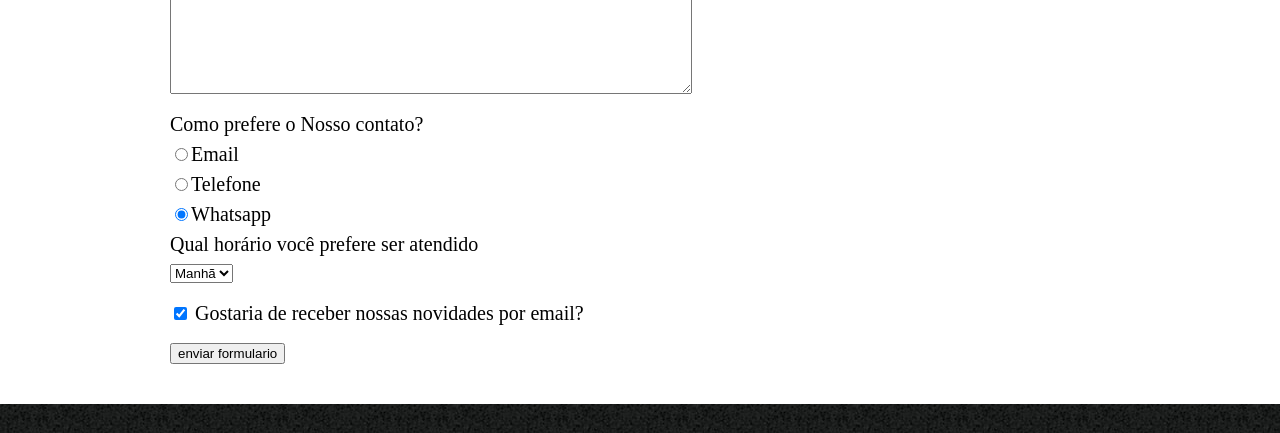
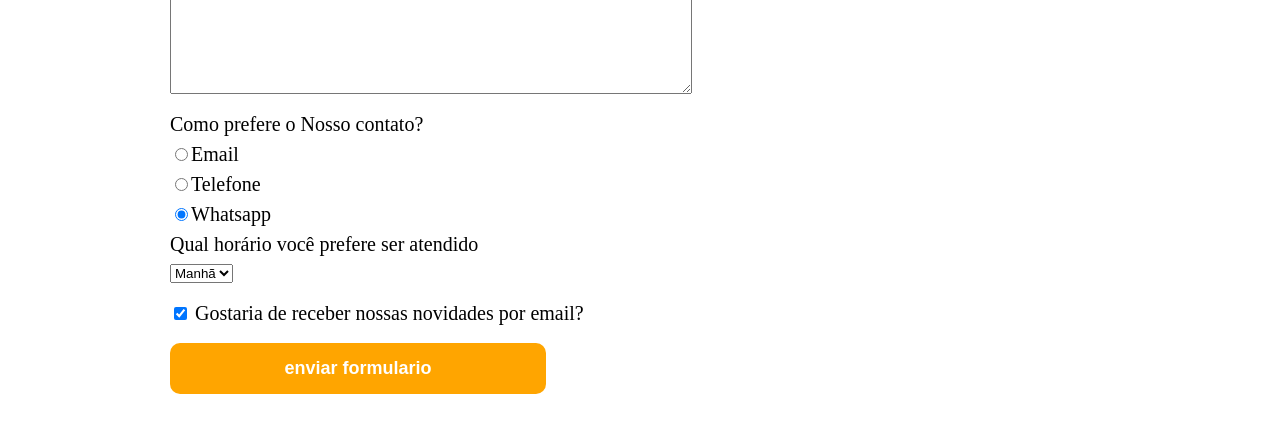
Before and after one commit to Renato007/Exerc-cios_De_L-gica_Programa-o, a plain HTML site: page projeto-Barbearia-Alura/contatos.html in a window 1280 px wide. Shown: the part 708-1141 px from the top of the page. Drawn offline with Linux system fonts and the light colour scheme.

Commit message:
[adição] propriedades de CSS de animação no botão enviar

```diff
--- a/projeto-Barbearia-Alura/contatos.html
+++ b/projeto-Barbearia-Alura/contatos.html
@@ -64,7 +64,7 @@
 
         <label for="contatos-checkbox" class="checkbox"><input type="checkbox" id="contatos-checkbox" checked> Gostaria de receber nossas novidades por email?</label> </label>
 
-        <input type="submit" value="enviar formulario" />
+        <input type="submit" value="enviar formulario" class="enviar" />
       </form>
     </main>
     <footer>
--- a/projeto-Barbearia-Alura/css/style-contatos.css
+++ b/projeto-Barbearia-Alura/css/style-contatos.css
@@ -48,8 +48,8 @@
   padding: 10px 25px;
   width: 50%;
 }
-.checkbox{
-    margin: 20px 0 ;
+.checkbox {
+  margin: 20px 0;
 }
 
 footer {
@@ -62,3 +62,20 @@
   font-size: 13px;
   margin: 20px 0 0;
 }
+.enviar {
+  width: 40%;
+  padding: 15px 0;
+  background: orange;
+  color: white;
+  font-weight:bold;
+  font-size: 18px;
+  border: none;
+  border-radius: 10px;
+  transition: 1s all;
+  cursor: pointer;
+
+}
+.enviar:hover{
+  background: darkorange;
+  transform: scale(1.2) ;/* scale(1.2) rotate(360deg) posso ter mais de uma ao mesmo tempo */
+}
```
